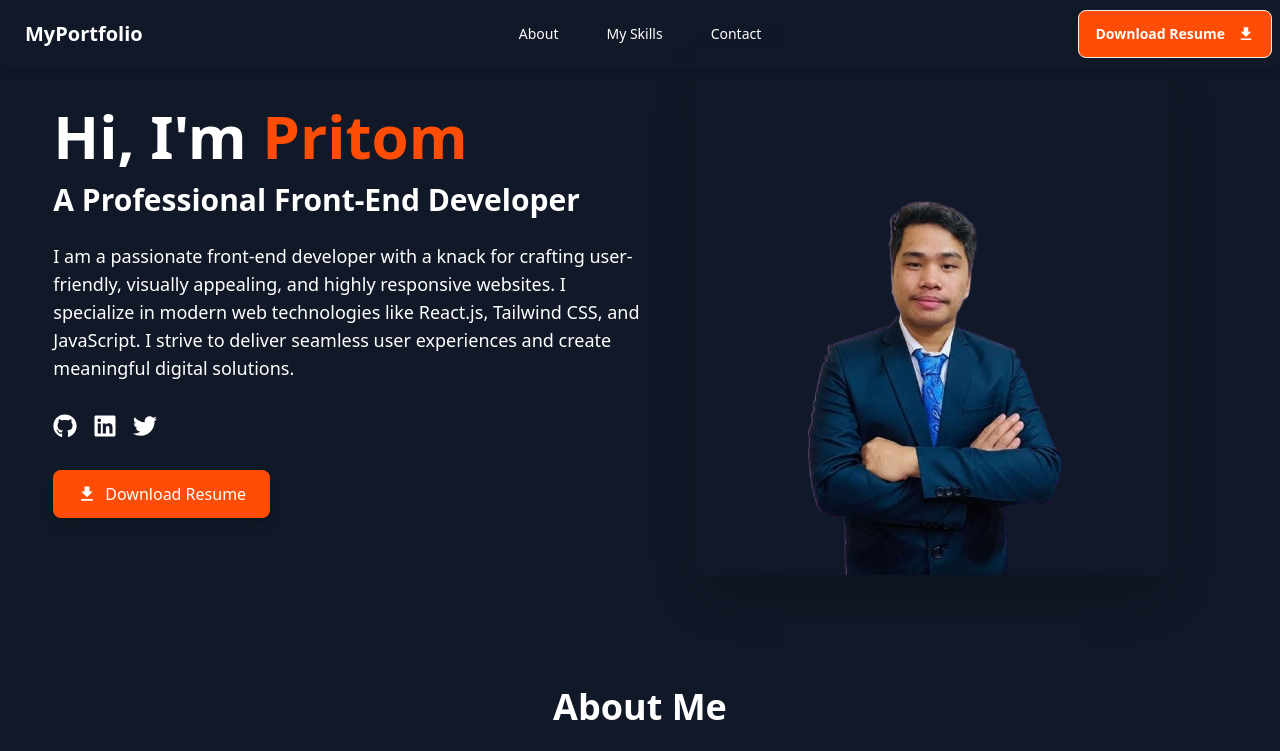
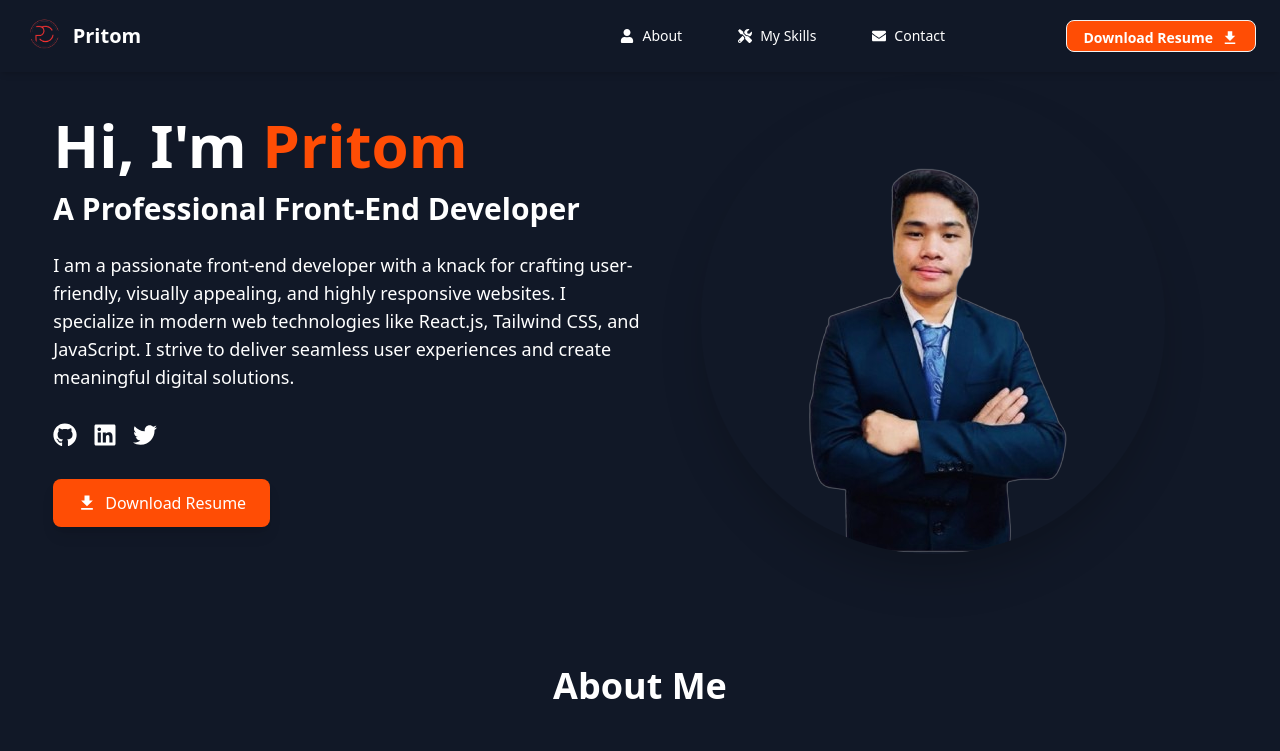
Before and after one commit to PritomChakma/My-Portfolio-Pritom-Chakma, a React (Vite) app: page / in a window 1280 px wide. Shown: the top 751 px of the page. Built offline with nearby package versions, Linux system fonts and the light colour scheme.

Commit message:
update profiles

```diff
--- a/index.html
+++ b/index.html
@@ -2,9 +2,9 @@
 <html lang="en">
   <head>
     <meta charset="UTF-8" />
-    <link rel="icon" type="image/svg+xml" href="/vite.svg" />
+    <link rel="icon" type="image/svg+xml" href="/src/assets/Logo.png" />
     <meta name="viewport" content="width=device-width, initial-scale=1.0" />
-    <title>Vite + React</title>
+    <title>Pritom Chakma</title>
   </head>
   <body>
     <div id="root"></div>
--- a/src/Contact/ContactMe.jsx
+++ b/src/Contact/ContactMe.jsx
@@ -135,7 +135,7 @@ const ContactMe = () => {
 
             {/* GitHub */}
             <div className="flex items-center space-x-4">
-              <FaGithub className="text-[#333] text-xl" />
+              <FaGithub className=" text-xl" />
               <Link
                 to="https://github.com/PritomChakma"
                 target="_blank"
--- a/src/Page/Home/Hero/Hero.jsx
+++ b/src/Page/Home/Hero/Hero.jsx
@@ -1,12 +1,12 @@
 import React from "react";
 import { Link } from "react-router-dom"; // Import Link from react-router-dom
-import pritom from "../../../assets/pritom.png";
+import pritom from "../../../assets/MyImage.png";
 import { FaGithub, FaLinkedin, FaTwitter } from "react-icons/fa";
 import { MdDownload } from "react-icons/md";
 
 const Hero = () => {
   return (
-    <div className="hero flex flex-col-reverse md:flex-row items-center md:w-11/12 mx-auto py-12 px-6 md:px-0">
+    <div className="hero flex flex-col-reverse md:flex-row items-center md:w-11/12 mx-auto py-12 px-6 md:px-0 mt-10">
       {/* Text Section */}
       <div className="md:w-1/2">
         <h1 className="text-4xl sm:text-5xl lg:text-6xl font-extrabold leading-tight mb-4 ">
@@ -74,7 +74,7 @@ const Hero = () => {
         <img
           src={pritom}
           alt="Pritom"
-          className="max-w-full h-auto rounded-lg shadow-2xl object-cover"
+          className="max-w-full h-auto rounded-full shadow-2xl object-cover"
         />
       </div>
     </div>
--- a/src/Page/Home/Home.jsx
+++ b/src/Page/Home/Home.jsx
@@ -4,6 +4,7 @@ import About from "../About/About";
 import Skills from "../Skills/Skills";
 import Hero from "./Hero/Hero";
 import ContactMe from "../../Contact/ContactMe";
+
 
 const Home = () => {
   return (
@@ -22,6 +23,8 @@ const Home = () => {
 
       {/* Contact Section */}
       <ContactMe></ContactMe>
+
+
     </div>
   );
 };
--- a/src/Share/Navbar/Navbar.jsx
+++ b/src/Share/Navbar/Navbar.jsx
@@ -1,9 +1,17 @@
-import React from "react";
+import React, { useState } from "react";
+import { FaEnvelope, FaTools, FaUser } from "react-icons/fa";
 import { MdDownload } from "react-icons/md";
+import { Link } from "react-router-dom";
 import { Link as ScrollLink } from "react-scroll";
-import { Link } from "react-router-dom";
+import Logo from "../../assets/Logo.png";
 
 const Navbar = () => {
+  const [isDropdownOpen, setIsDropdownOpen] = useState(false);
+
+  const toggleDropdown = () => {
+    setIsDropdownOpen(!isDropdownOpen); // Toggle the dropdown
+  };
+
   const navOptions = (
     <>
       <li>
@@ -13,9 +21,9 @@ const Navbar = () => {
           smooth={true}
           offset={-70}
           duration={500}
-          className="cursor-pointer"
+          className="cursor-pointer flex items-center gap-2"
         >
-          About
+          <FaUser /> About
         </ScrollLink>
       </li>
       <li>
@@ -25,9 +33,9 @@ const Navbar = () => {
           smooth={true}
           offset={-70}
           duration={500}
-          className="cursor-pointer"
+          className="cursor-pointer flex items-center gap-2"
         >
-          My Skills
+          <FaTools /> My Skills
         </ScrollLink>
       </li>
       <li>
@@ -37,24 +45,24 @@ const Navbar = () => {
           smooth={true}
           offset={-70}
           duration={500}
-          className="cursor-pointer"
+          className="cursor-pointer flex items-center gap-2"
         >
-          Contact
+          <FaEnvelope /> Contact
         </ScrollLink>
       </li>
     </>
   );
 
   return (
-    <div className="navbar  shadow-md fixed top-0 left-0 w-full z-50">
+    <div className="navbar bg-gray-900 shadow-md fixed top-0 left-0 w-full z-50">
       {/* Navbar Start */}
-      <div className="navbar-start">
+      <div className="navbar-start flex items-center justify-between w-full px-4 py-2">
         {/* Dropdown for Mobile */}
-        <div className="dropdown">
+        <div className="dropdown lg:hidden">
           <label
             tabIndex={0}
-            className="btn btn-ghost lg:hidden"
-            role="button"
+            className="btn btn-ghost p-1 focus:outline-none transition-colors rounded-md"
+            onClick={toggleDropdown}
           >
             <svg
               xmlns="http://www.w3.org/2000/svg"
@@ -71,35 +79,41 @@ const Navbar = () => {
               />
             </svg>
           </label>
+          {isDropdownOpen && ( // Show dropdown only when `isDropdownOpen` is true
             <ul
               tabIndex={0}
-            className="menu menu-sm dropdown-content mt-3 z-[1] w-52 rounded-box bg-base-100 p-2 shadow"
+              className="menu menu-sm dropdown-content mt-3 z-[1] w-52 rounded-box bg-gray-900 text-white p-2 shadow-lg"
             >
               {navOptions}
             </ul>
+          )}
         </div>
-        {/* Branding/Logo */}
-        <Link to="/" className="btn btn-ghost text-xl font-bold">
-          MyPortfolio
+        {/* Logo and Name */}
+        <Link to="/" className="flex items-center gap-2">
+          <img
+            src={Logo}
+            alt="Logo"
+            className="h-8 w-auto lg:h-10 transition-transform duration-300 hover:scale-105"
+          />
+          <p className="text-lg lg:text-xl font-bold text-white">Pritom</p>
         </Link>
       </div>
 
       {/* Navbar Center */}
       <div className="navbar-center hidden lg:flex">
-        <ul className="menu menu-horizontal space-x-4 px-1">{navOptions}</ul>
+        <ul className="menu menu-horizontal space-x-6">{navOptions}</ul>
       </div>
 
-      <div className="navbar-end">
+      {/* Navbar End */}
+      <div className="navbar-end flex items-center gap-4 px-4">
         <Link
           to="/"
-    className="btn btn-sm md:btn bg-[#ff4d05] text-white flex items-center gap-2 md:gap-3 py-2 px-4 rounded-lg transition-all hover:bg-[#e14b05] md:bg-[#ff4d05] md:text-white"
+          className="btn btn-sm bg-[#ff4d05] text-white flex items-center gap-2 py-2 px-4 rounded-lg transition-all hover:bg-[#e14b05]"
         >
           <span className="hidden sm:block">Download Resume</span>
           <MdDownload className="text-lg" />
         </Link>
       </div>
-
-
     </div>
   );
 };
```
Also changed, not shown: src/assets/Logo.png (added), src/assets/MyImage.png (added). Lines whose indentation alone changed are shown as unchanged.
